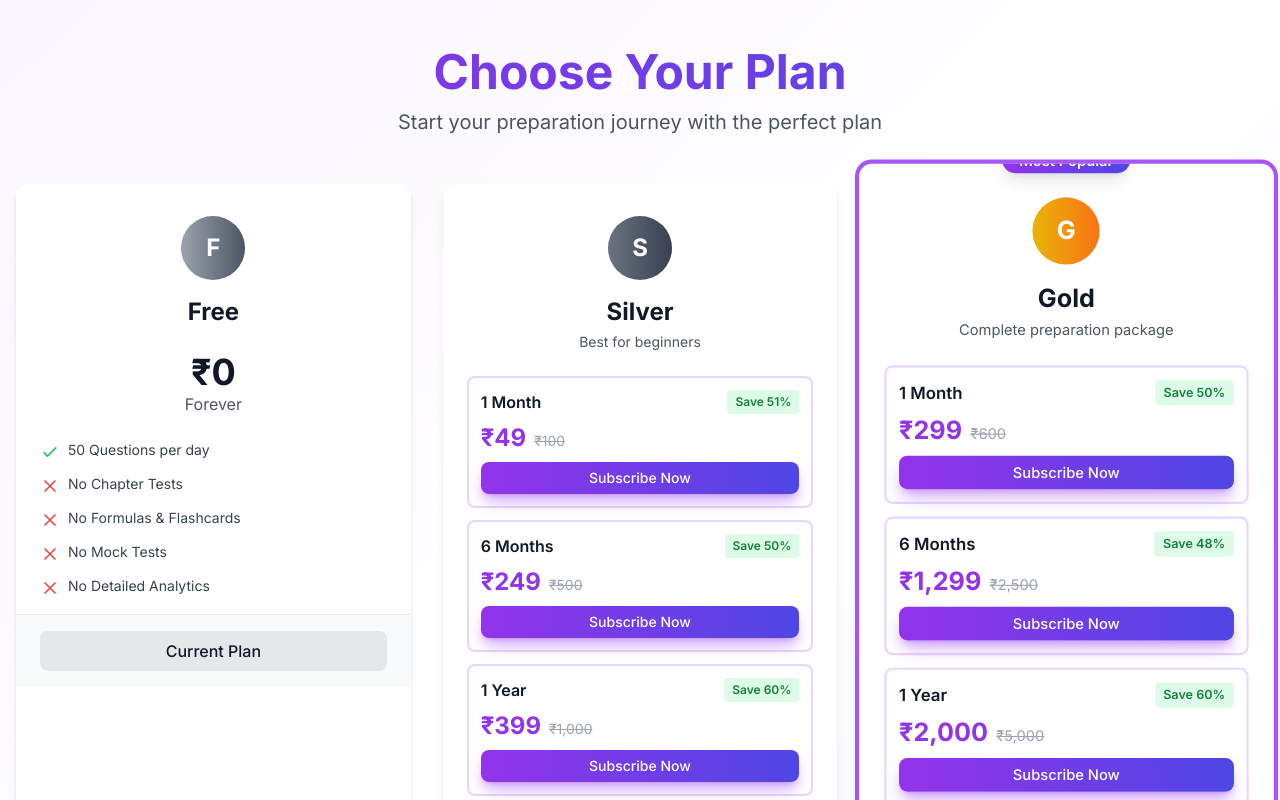
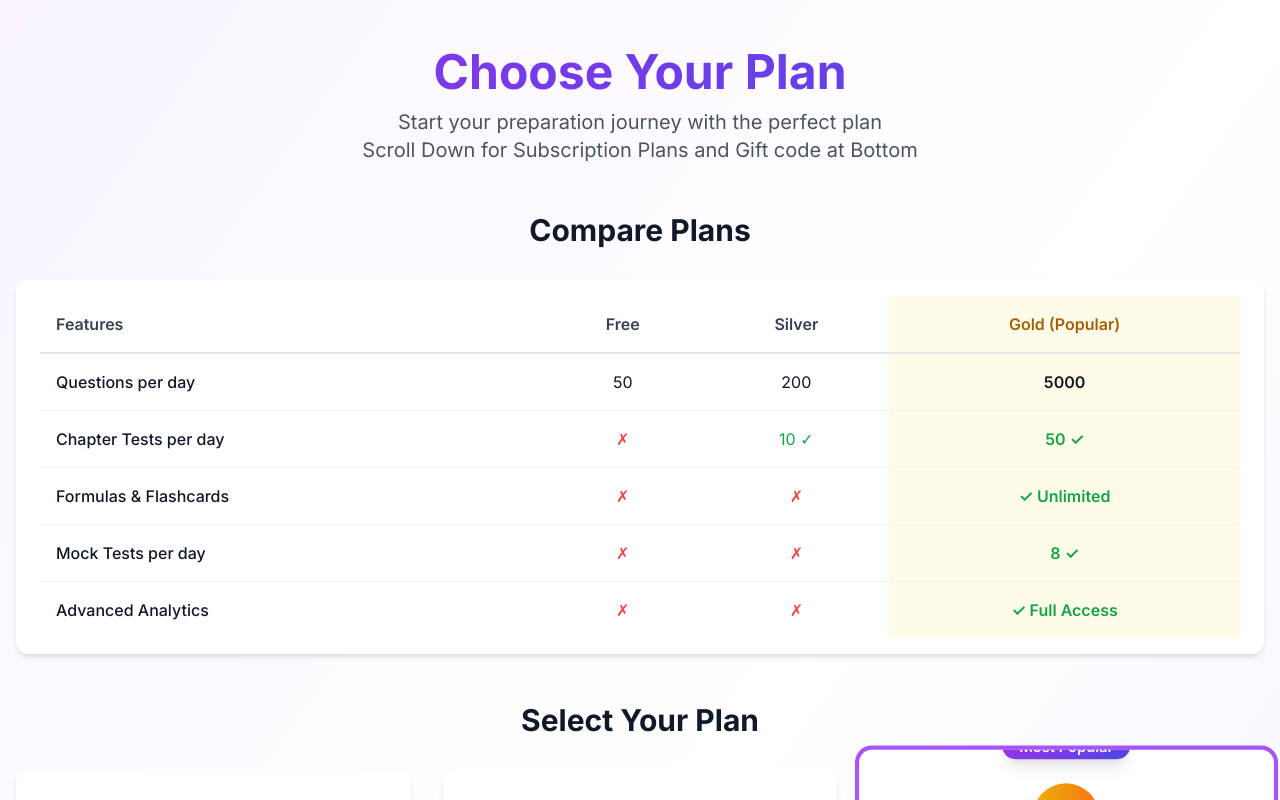
Before and after one commit to vivekgundu99/zeta-exams-2, a Next.js app in the folder frontend/: page /subscription in a window 1280 px wide. Shown: the top 800 px of the page. Built offline with nearby package versions, Linux system fonts and the light colour scheme; no server answers.

Commit message:
update24

```diff
--- a/frontend/src/app/admin/users/page.tsx
+++ b/frontend/src/app/admin/users/page.tsx
@@ -5,6 +5,7 @@ import { toast } from 'react-hot-toast';
 import Card, { CardBody } from '@/components/ui/Card';
 import Button from '@/components/ui/Button';
 import Input from '@/components/ui/Input';
+import Modal from '@/components/ui/Modal';
 import { adminAPI } from '@/lib/api';
 
 export default function AdminUsersPage() {
@@ -16,6 +17,10 @@ export default function AdminUsersPage() {
   });
   const [loading, setLoading] = useState(false);
   const [searchQuery, setSearchQuery] = useState('');
+
+  // View Details Modal State
+  const [selectedUser, setSelectedUser] = useState<any>(null);
+  const [viewModal, setViewModal] = useState(false);
 
   useEffect(() => {
     loadUsers(1);
@@ -116,11 +121,9 @@ export default function AdminUsersPage() {
                       <th className="px-4 py-3 text-left text-xs font-medium text-gray-500 uppercase">User ID</th>
                       <th className="px-4 py-3 text-left text-xs font-medium text-gray-500 uppercase">Name</th>
                       <th className="px-4 py-3 text-left text-xs font-medium text-gray-500 uppercase">Email</th>
-                      <th className="px-4 py-3 text-left text-xs font-medium text-gray-500 uppercase">Phone</th>
                       <th className="px-4 py-3 text-left text-xs font-medium text-gray-500 uppercase">Exam</th>
                       <th className="px-4 py-3 text-left text-xs font-medium text-gray-500 uppercase">Subscription</th>
                       <th className="px-4 py-3 text-left text-xs font-medium text-gray-500 uppercase">Status</th>
-                      <th className="px-4 py-3 text-left text-xs font-medium text-gray-500 uppercase">Joined</th>
                       <th className="px-4 py-3 text-left text-xs font-medium text-gray-500 uppercase">Actions</th>
                     </tr>
                   </thead>
@@ -135,9 +138,6 @@ export default function AdminUsersPage() {
                         </td>
                         <td className="px-4 py-3 text-sm text-gray-900">
                           {user.email}
-                        </td>
-                        <td className="px-4 py-3 whitespace-nowrap text-sm text-gray-600">
-                          {user.phoneNumber}
                         </td>
                         <td className="px-4 py-3 whitespace-nowrap text-sm">
                           {user.exam ? (
@@ -158,10 +158,18 @@ export default function AdminUsersPage() {
                             {user.subscriptionStatus || 'active'}
                           </span>
                         </td>
-                        <td className="px-4 py-3 whitespace-nowrap text-sm text-gray-500">
-                          {new Date(user.createdAt).toLocaleDateString()}
-                        </td>
-                        <td className="px-4 py-3 whitespace-nowrap">
+                        <td className="px-4 py-3 whitespace-nowrap space-x-2">
+                          {/* VIEW DETAILS BUTTON */}
+                          <Button
+                            size="sm"
+                            variant="outline"
+                            onClick={() => {
+                              setSelectedUser(user);
+                              setViewModal(true);
+                            }}
+                          >
+                            View
+                          </Button>
                           <Button
                             size="sm"
                             variant="danger"
@@ -207,6 +215,75 @@ export default function AdminUsersPage() {
           )}
         </CardBody>
       </Card>
+
+      {/* VIEW USER DETAILS MODAL */}
+      <Modal
+        isOpen={viewModal}
+        onClose={() => setViewModal(false)}
+        title="User Details"
+        size="lg"
+      >
+        {selectedUser && (
+          <div className="space-y-4">
+            <div className="grid grid-cols-2 gap-4">
+              <div>
+                <p className="text-sm text-gray-600">User ID</p>
+                <p className="font-mono text-sm">{selectedUser.userId}</p>
+              </div>
+              <div>
+                <p className="text-sm text-gray-600">Name</p>
+                <p className="font-semibold">{selectedUser.name || 'N/A'}</p>
+              </div>
+              <div>
+                <p className="text-sm text-gray-600">Email</p>
+                <p>{selectedUser.email}</p>
+              </div>
+              <div>
+                <p className="text-sm text-gray-600">Phone</p>
+                <p>{selectedUser.phoneNumber}</p>
+              </div>
+              <div>
+                <p className="text-sm text-gray-600">Profession</p>
+                <p className="capitalize">{selectedUser.profession || 'N/A'}</p>
+              </div>
+              <div>
+                <p className="text-sm text-gray-600">Grade</p>
+                <p>{selectedUser.grade || 'N/A'}</p>
+              </div>
+              <div>
+                <p className="text-sm text-gray-600">Exam</p>
+                <p className="uppercase">{selectedUser.exam || 'N/A'}</p>
+              </div>
+              <div>
+                <p className="text-sm text-gray-600">College/School</p>
+                <p>{selectedUser.collegeName || 'N/A'}</p>
+              </div>
+              <div>
+                <p className="text-sm text-gray-600">State</p>
+                <p>{selectedUser.state || 'N/A'}</p>
+              </div>
+              <div>
+                <p className="text-sm text-gray-600">Life Ambition</p>
+                <p>{selectedUser.lifeAmbition || 'N/A'}</p>
+              </div>
+              <div>
+                <p className="text-sm text-gray-600">Subscription</p>
+                <p className="uppercase font-bold">{selectedUser.subscription || 'FREE'}</p>
+              </div>
+              <div>
+                <p className="text-sm text-gray-600">Subscription Status</p>
+                <p className={`font-bold ${selectedUser.subscriptionStatus === 'active' ? 'text-green-600' : 'text-red-600'}`}>
+                  {selectedUser.subscriptionStatus || 'N/A'}
+                </p>
+              </div>
+              <div>
+                <p className="text-sm text-gray-600">Created</p>
+                <p>{new Date(selectedUser.createdAt).toLocaleDateString()}</p>
+              </div>
+            </div>
+          </div>
+        )}
+      </Modal>
     </div>
   );
 }
--- a/frontend/src/app/subscription/page.tsx
+++ b/frontend/src/app/subscription/page.tsx
@@ -51,13 +51,13 @@ export default function SubscriptionPage() {
       id: 'free',
       name: 'Free',
       price: 0,
-      features: {
-        questions: '50 Questions per day',
-        chapterTests: 'No Chapter Tests',
-        formulas: 'No Formulas & Flashcards',
-        mockTests: 'No Mock Tests',
-        analytics: 'No Detailed Analytics',
-      },
+      features: [
+        { text: '50 Questions per day', available: true },
+        { text: 'Chapter Tests', available: false },
+        { text: 'Formulas & Flashcards', available: false },
+        { text: 'Mock Tests', available: false },
+        { text: 'Detailed Analytics', available: false },
+      ],
       highlight: false,
       gradient: 'from-gray-400 to-gray-600',
     },
@@ -70,32 +70,32 @@ export default function SubscriptionPage() {
         { duration: '6months', mrp: 500, sp: 249, save: 50 },
         { duration: '1year', mrp: 1000, sp: 399, save: 60 },
       ],
-      features: {
-        questions: '200 Questions per day',
-        chapterTests: '10 Chapter Tests per day',
-        formulas: 'No Formulas & Flashcards',
-        mockTests: 'No Mock Tests',
-        analytics: 'No Detailed Analytics',
-      },
+      features: [
+        { text: '200 Questions per day', available: true },
+        { text: '10 Chapter Tests per day', available: true },
+        { text: 'Formulas & Flashcards', available: false },
+        { text: 'Mock Tests', available: false },
+        { text: 'Detailed Analytics', available: false },
+      ],
       highlight: false,
       gradient: 'from-gray-500 to-gray-700',
     },
     {
       id: 'gold',
-      name: 'Gold',
+      name: 'Gold (Popular)',
       subtitle: 'Complete preparation package',
       pricing: [
         { duration: '1month', mrp: 600, sp: 299, save: 50 },
         { duration: '6months', mrp: 2500, sp: 1299, save: 48 },
         { duration: '1year', mrp: 5000, sp: 2000, save: 60 },
       ],
-      features: {
-        questions: '5000 Questions per day (Almost Unlimited)',
-        chapterTests: '50 Chapter Tests per day',
-        formulas: 'Unlimited Formulas & Flashcards',
-        mockTests: '8 Mock Tests per day',
-        analytics: 'Advanced Analytics & Reports',
-      },
+      features: [
+        { text: '5000 Questions per day (Almost Unlimited)', available: true },
+        { text: '50 Chapter Tests per day', available: true },
+        { text: 'Unlimited Formulas & Flashcards', available: true },
+        { text: '8 Mock Tests per day', available: true },
+        { text: 'Advanced Analytics & Reports', available: true },
+      ],
       highlight: true,
       gradient: 'from-yellow-500 to-orange-500',
     },
@@ -178,6 +178,7 @@ export default function SubscriptionPage() {
         <div className="text-center mb-12">
           <h1 className="text-5xl font-bold text-gradient mb-3">Choose Your Plan</h1>
           <p className="text-xl text-gray-600">Start your preparation journey with the perfect plan</p>
+          <p className="text-xl text-gray-600">Scroll Down for Subscription Plans and Gift code at Bottom</p>
           {currentPlan && currentPlan !== 'free' && (
             <div className="mt-4 inline-block px-6 py-2 bg-gradient-to-r from-purple-600 to-indigo-600 text-white rounded-full shadow-lg">
               Current: {currentPlan?.toUpperCase()}
@@ -185,8 +186,75 @@ export default function SubscriptionPage() {
           )}
         </div>
 
-        {/* Plans Grid */}
-        <div className="grid md:grid-cols-3 gap-8 mb-12">
+        {/* FEATURES COMPARISON TABLE - NOW FIRST */}
+        <div className="mb-12">
+          <h2 className="text-3xl font-bold text-center text-gray-900 mb-8">Compare Plans</h2>
+          <Card>
+            <CardBody className="overflow-x-auto">
+              <table className="w-full">
+                <thead>
+                  <tr className="border-b-2 border-gray-200">
+                    <th className="text-left p-4 text-gray-700 font-semibold">Features</th>
+                    <th className="text-center p-4 text-gray-700 font-semibold">Free</th>
+                    <th className="text-center p-4 text-gray-700 font-semibold">Silver</th>
+                    <th className="text-center p-4 text-yellow-700 font-semibold bg-yellow-50">Gold (Popular)</th>
+                  </tr>
+                </thead>
+                <tbody>
+                  <tr className="border-b border-gray-100">
+                    <td className="p-4 font-medium text-gray-900">Questions per day</td>
+                    <td className="p-4 text-center">50</td>
+                    <td className="p-4 text-center">200</td>
+                    <td className="p-4 text-center bg-yellow-50 font-semibold">5000</td>
+                  </tr>
+                  <tr className="border-b border-gray-100">
+                    <td className="p-4 font-medium text-gray-900">Chapter Tests per day</td>
+                    <td className="p-4 text-center">
+                      <span className="text-red-500">✗</span>
+                    </td>
+                    <td className="p-4 text-center text-green-600">10 ✓</td>
+                    <td className="p-4 text-center bg-yellow-50 text-green-600 font-semibold">50 ✓</td>
+                  </tr>
+                  <tr className="border-b border-gray-100">
+                    <td className="p-4 font-medium text-gray-900">Formulas & Flashcards</td>
+                    <td className="p-4 text-center">
+                      <span className="text-red-500">✗</span>
+                    </td>
+                    <td className="p-4 text-center">
+                      <span className="text-red-500">✗</span>
+                    </td>
+                    <td className="p-4 text-center bg-yellow-50 text-green-600 font-semibold">✓ Unlimited</td>
+                  </tr>
+                  <tr className="border-b border-gray-100">
+                    <td className="p-4 font-medium text-gray-900">Mock Tests per day</td>
+                    <td className="p-4 text-center">
+                      <span className="text-red-500">✗</span>
+                    </td>
+                    <td className="p-4 text-center">
+                      <span className="text-red-500">✗</span>
+                    </td>
+                    <td className="p-4 text-center bg-yellow-50 text-green-600 font-semibold">8 ✓</td>
+                  </tr>
+                  <tr>
+                    <td className="p-4 font-medium text-gray-900">Advanced Analytics</td>
+                    <td className="p-4 text-center">
+                      <span className="text-red-500">✗</span>
+                    </td>
+                    <td className="p-4 text-center">
+                      <span className="text-red-500">✗</span>
+                    </td>
+                    <td className="p-4 text-center bg-yellow-50 text-green-600 font-semibold">✓ Full Access</td>
+                  </tr>
+                </tbody>
+              </table>
+            </CardBody>
+          </Card>
+        </div>
+
+        {/* PRICING PLANS - NOW SECOND */}
+        <div className="mb-12">
+          <h2 className="text-3xl font-bold text-center text-gray-900 mb-8">Select Your Plan</h2>
+          <div className="grid md:grid-cols-3 gap-8">
             {plans.map((plan) => (
               <Card
                 key={plan.id}
@@ -259,25 +327,25 @@ export default function SubscriptionPage() {
 
                   {/* Features */}
                   <div className="space-y-3">
-                  {Object.entries(plan.features).map(([key, value]) => (
-                    <div key={key} className="flex items-start gap-2">
+                    {plan.features.map((feature, index) => (
+                      <div key={index} className="flex items-start gap-2">
                         <svg
                           className={`w-5 h-5 mt-0.5 flex-shrink-0 ${
-                          String(value).includes('No')
-                            ? 'text-red-500'
-                            : 'text-green-500'
+                            feature.available
+                              ? 'text-green-500'
+                              : 'text-red-500'
                           }`}
                           fill="none"
                           stroke="currentColor"
                           viewBox="0 0 24 24"
                         >
-                        {String(value).includes('No') ? (
+                          {feature.available ? (
+                            <path strokeLinecap="round" strokeLinejoin="round" strokeWidth={2} d="M5 13l4 4L19 7" />
+                          ) : (
                             <path strokeLinecap="round" strokeLinejoin="round" strokeWidth={2} d="M6 18L18 6M6 6l12 12" />
-                        ) : (
-                          <path strokeLinecap="round" strokeLinejoin="round" strokeWidth={2} d="M5 13l4 4L19 7" />
                           )}
                         </svg>
-                      <span className="text-sm text-gray-700">{String(value)}</span>
+                        <span className="text-sm text-gray-700">{feature.text}</span>
                       </div>
                     ))}
                   </div>
@@ -296,6 +364,7 @@ export default function SubscriptionPage() {
                 )}
               </Card>
             ))}
+          </div>
         </div>
 
         {/* Gift Code Section */}
```
Lines whose indentation alone changed are shown as unchanged.
